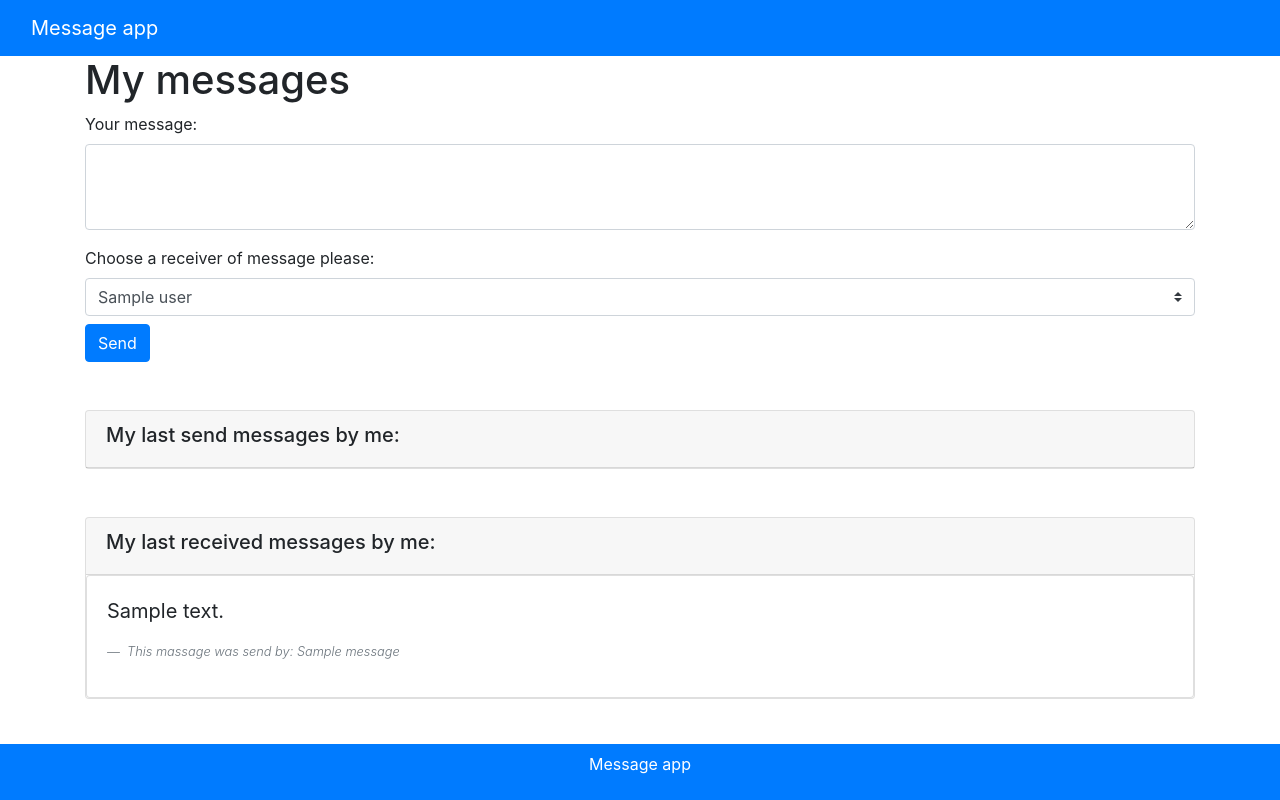
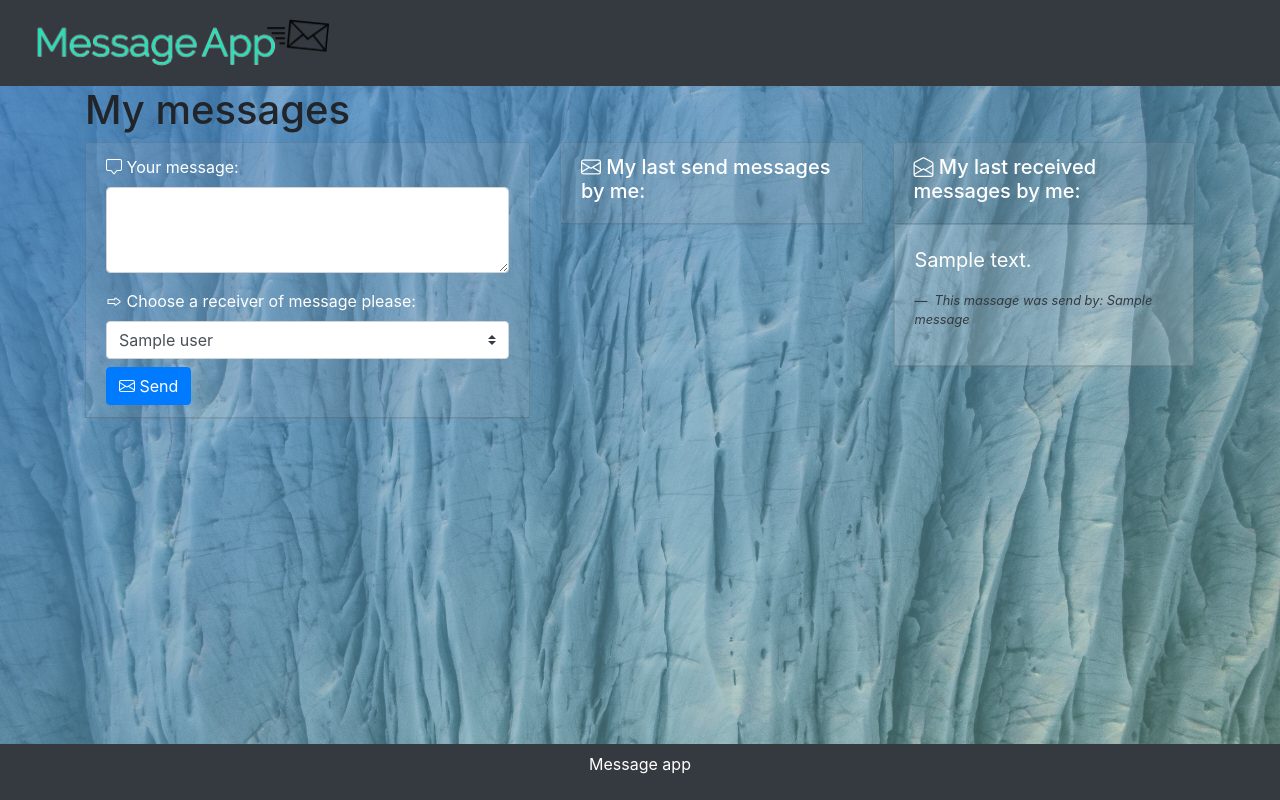
Before and after one commit to pmitja/simple-message-app, a Flask app: template templates/messages.html in a window 1280 px wide. Run offline with Flask 2, Linux system fonts and the light colour scheme; the template is opened without the code that fills it: most values are stand-ins (such as "Sample title", 1, 10 or a date in 2020); some libraries are stand-ins or nearby versions.

Commit message:
Graphic changes

```diff
--- a/main.py
+++ b/main.py
@@ -27,8 +27,13 @@
 
 @app.route("/register")
 def sign():
-    return render_template("register.html")
+    session_token = request.cookies.get("session_token")
+    user = db.query(User).filter_by(session_token=session_token).first()
 
+    if user:
+        return redirect(url_for("profile"))
+    else:
+        return render_template("register.html")
 
 @app.route("/message")
 def message():
@@ -56,11 +61,11 @@
     hashed_password = hashlib.sha256(password.encode()).hexdigest()
 
     user = db.query(User).filter_by(email=email).first()
-
-    if not user:
-        user = User(name=name.title(), email=email, password=hashed_password, location=location)
-        session_token = str(uuid.uuid4())
-        user.session_token = session_token
+    if name and email and password and location and password:
+        if not user:
+            user = User(name=name.title(), email=email, password=hashed_password, location=location)
+            session_token = str(uuid.uuid4())
+            user.session_token = session_token
     else:
         register_message = "You need to insert your name, email, password and location."
         flash(register_message)
@@ -120,18 +125,18 @@
     session_token = request.cookies.get("session_token")
     user = db.query(User).filter_by(session_token=session_token).first()
 
-    location = user.location.title()
+    if user:
+        location = user.location.title()
 
-    r = requests.get(f"{OPEN_WEATHER_API}?q={location}&units=metric&appid={OPEN_WEATHER_API_KEY}")
+        r = requests.get(f"{OPEN_WEATHER_API}?q={location}&units=metric&appid={OPEN_WEATHER_API_KEY}")
 
-    data = r.json()
-    temperature = data["main"]["temp"]
-    weather = data["weather"][0]["main"]
+        data = r.json()
+        temperature = data["main"]["temp"]
+        weather = data["weather"][0]["main"]
 
-    if not user:
+        return render_template("profile.html", user=user, location=location, temperature=temperature, weather=weather)
+    else:
         return redirect(url_for("index"))
-    else:
-        return render_template("profile.html", user=user, location=location, temperature=temperature, weather=weather)
 
 
 @app.route("/add-message", methods=["POST", "GET"])
@@ -168,7 +173,7 @@
     if not user:
         return redirect(url_for("index"))
     else:
-        return render_template("users.html", users=users)
+        return render_template("users.html", user=user, users=users)
 
 
 @app.route("/profile/delete", methods=["GET", "POST"])
--- /dev/null
+++ b/static/my.css
@@ -0,0 +1,19 @@
+body {
+            background-image: linear-gradient(
+                331deg,
+                rgba(141, 207, 180, 0.450),
+                rgba(73, 144, 214, 0.808)),
+                url("img/bg-img.jpg");
+                background-size: cover;
+                background-position: top;
+                position: relative;
+                height: 95vh;
+            }
+
+            .special-card {
+                background: rgba(255, 252, 252, 0.1);
+            }
+
+            .ninja-color {
+                color: #20c997;
+            }
--- a/templates/base.html
+++ b/templates/base.html
@@ -5,23 +5,26 @@
     <meta name="viewport" content="width=device-width, initial-scale=1, shrink-to-fit=no">
     <link rel="stylesheet" href="https://cdn.jsdelivr.net/npm/bootstrap@4.5.3/dist/css/bootstrap.min.css"
           integrity="sha384-TX8t27EcRE3e/ihU7zmQxVncDAy5uIKz4rEkgIXeMed4M0jlfIDPvg6uqKI2xXr2" crossorigin="anonymous">
-    <link rel="stylesheet" type="text/css" href="custom.css}">
+    <link rel="stylesheet" href="https://cdn.jsdelivr.net/npm/bootstrap-icons@1.3.0/font/bootstrap-icons.css">
+    <link rel="stylesheet" href="{{ url_for('static', filename='my.css') }}">
     <title>{% block title %}Message App{% endblock title %}</title>
 </head>
-<body class="my-bg">
-<nav class="navbar navbar-dark bg-primary">
+<body>
+<nav class="navbar navbar-dark bg-dark">
     <div class="container-fluid">
-        <a class="navbar-brand" href="/">Message app</a>
+        <a class="navbar-brand" href="/">
+            <img src="static/img/logo.png" height="60" alt="logo" class="d-inline-block align-top">
+        </a>
     {% if user %}
         <ul class="nav justify-content-end">
             <li class="list-inline-item">
-                <a class="nav-link btn btn-light" href="/profile">Profile</a>
+                <a class="nav-link btn btn-light" href="/profile"><i class="bi bi-person"></i></i> Profile</a>
             </li>
             <li class="list-inline-item">
-                <a class="nav-link btn btn-light" href="/message">My messages</a>
+                <a class="nav-link btn btn-light" href="/message"><i class="bi bi-chat"></i> My messages</a>
             </li>
             <li class="list-inline-item">
-                <a class="nav-link btn btn-light" href="/logout">Log out <span class="sr-only">(current)</span></a>
+                <a class="nav-link btn btn-light" href="/logout"><i class="bi bi-box-arrow-right"></i> Log out <span class="sr-only">(current)</span></a>
             </li>
         </ul>
     </div>
@@ -29,10 +32,10 @@
 </nav>
 {% block content %}
 {% endblock content %}
-<footer class="navbar navbar-dark bg-primary fixed-bottom">
+<footer class="navbar navbar-dark bg-dark fixed-bottom">
     {% if user %}
         <p class="text-right text-white"> {{ user.location }}, {{ weather }}, {{ temperature }} &#176 C </p>
-        <p class="text-white">Logged in as: {{ user.name }}</p>
+        <p class="text-white">Logged in as: <span class="ninja-color">{{ user.name }}</span></p>
     {% else %}
         <p class="text-center text-white mr-auto ml-auto">Message app</p>
     {% endif %}
--- a/templates/delete.html
+++ b/templates/delete.html
@@ -4,6 +4,7 @@
 
 {% block content %}
 <div class="container">
+    <h3><span class="badge rounded-pill bg-danger text-white">Deleting</span> Are you sure about deleting this profile?</h3>
     <div class="card" style="width: 18rem;">
         <div class="card-body">
             <h5 class="card-title">{{ user.name }}</h5>
--- a/templates/messages.html
+++ b/templates/messages.html
@@ -5,6 +5,10 @@
 {% block content %}
 <div class="container">
     <h1>My messages</h1>
+    <div class="row">
+        <div class="col-5">
+            <div class="card special-card text-white">
+                <div class="card-header">
                     <form method="POST" action="/add-message">
                         <div class="form-group">
                             {% with messages = get_flashed_messages() %}
@@ -19,11 +23,11 @@
                             {% endfor %}
                             {% endif %}
                             {% endwith %}
-            <label for="content">Your message: </label>
+                            <label for="content"><i class="bi bi-chat-square"></i> Your message: </label>
                             <textarea class="form-control" id="content" rows="3" name="content"></textarea>
                         </div>
                         <div>
-            <label>Choose a receiver of message please: </label>
+                            <label><i class="bi bi-forward"></i> Choose a receiver of message please: </label>
                             <select class="custom-select" name="receiver" id="receiver">
                                 {% for user in users %}
                                 <option value="{{ user.id }}">{{user.name}}</option>
@@ -31,16 +35,20 @@
                             </select>
                         </div>
                         <div class="pt-2">
-            <button type="submit" class="btn btn-primary">Send</button>
+                            <button type="submit" class="btn btn-primary"><i class="bi bi-envelope"></i> Send</button>
                         </div>
                     </form>
-    <div class="pt-5">
-        <div class="card">
+                </div>
+            </div>
+        </div>
+        <div class="col">
+            <div class="">
+                <div class="card special-card text-white">
                     <div class="card-header">
-                <h5>My last send messages by me:</h5>
+                        <h5><i class="bi bi-envelope"></i> My last send messages by me:</h5>
                     </div>
                     {% for message in message %}
-            <div class="card">
+                    <div class="card special-card text-white">
                         <div class="card-body">
                             <p class="lead">
                             <td>{{ message.content }}</td>
@@ -50,18 +58,21 @@
                     {% endfor %}
                 </div>
             </div>
-    <div class="pt-5 pb-5">
-        <div class="card">
+        </div>
+        <div class="col">
+            <div class="pb-5">
+                <div class="card special-card text-white">
                     <div class="card-header">
-                <h5>My last received messages by me:</h5>
+                        <h5><i class="bi bi-envelope-open"></i> My last received messages by me:</h5>
                     </div>
                     {% for message in receiver_msgs %}
-            <div class="card">
+                    <div class="card special-card text-white">
                         <div class="card-body">
                             <p class="lead font-weight-normal">
                             <td>{{ message.content }}</td>
                             <div>
-                        <small class="text-muted font-italic font-weight-light blockquote-footer"> This massage was send
+                                <small class="text-dark font-italic blockquote-footer"> This massage
+                                    was send
                                     by: {{ message.sender_name }} </small>
                             </div>
                             </p>
@@ -70,5 +81,7 @@
                     {% endfor %}
                 </div>
             </div>
+        </div>
+    </div>
     {% endblock content %}
 </div>
--- a/templates/register.html
+++ b/templates/register.html
@@ -34,7 +34,7 @@
             <label for="location">Location:</label>
             <input type="text" class="form-control" id="location" name="location">
         </div>
-        <button type="submit" class="btn btn-primary">Sign in</button>
+        <button type="submit" class="btn btn-primary"><i class="bi bi-person-plus"></i> Sign in</button>
     </form>
 </div>
 {% endblock content %}
```
Also changed, not shown: templates/index.html (+4 -4 lines), templates/profile.html (+29 -17 lines), templates/users.html (+9 -4 lines), message-app.sqlite (added), static/img/bg-img.jpg (added), static/img/logo.png (added). Lines whose indentation alone changed are shown as unchanged.
